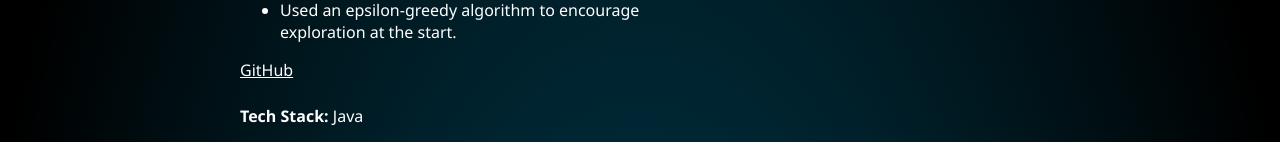
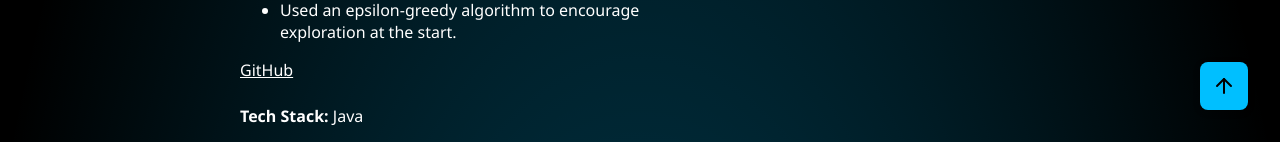
Before and after one commit to rukar4/rukar4.github.io, a Nuxt app: page /projects/ai in a window 1280 px wide. Shown: the part 658-800 px from the top of the page. Built offline with nearby package versions, Linux system fonts and the light colour scheme.

Commit message:
wip: scroll to top button

```diff
--- a/layouts/default.vue
+++ b/layouts/default.vue
@@ -34,6 +34,7 @@
 
     <main>
       <slot/>
+      <button class="scroll-to-top"/>
     </main>
 
     <footer>
@@ -109,6 +110,26 @@ span {
   box-shadow: 0 0 10px rgba(0, 191, 255, 0.5);
 }
 
+.scroll-to-top {
+  position: fixed;
+  bottom: 2rem;
+  right: 2rem;
+  height: 48px;
+  width: 48px;
+  background: var(--secondary);
+  background-image: url('/icons/arrow-up.svg');
+  background-repeat: no-repeat;
+  background-position: center;
+  border: none;
+  border-radius: 8px;
+  box-shadow: 0 2px 6px rgba(0, 0, 0, 0.3);
+}
+
+.scroll-to-top:hover {
+  transform: translateY(-5px);
+  box-shadow: 0 4px 10px rgba(0, 191, 255, 0.5);
+}
+
 @media (max-width: 768px) {
   .banner {
     flex-direction: column;
```
